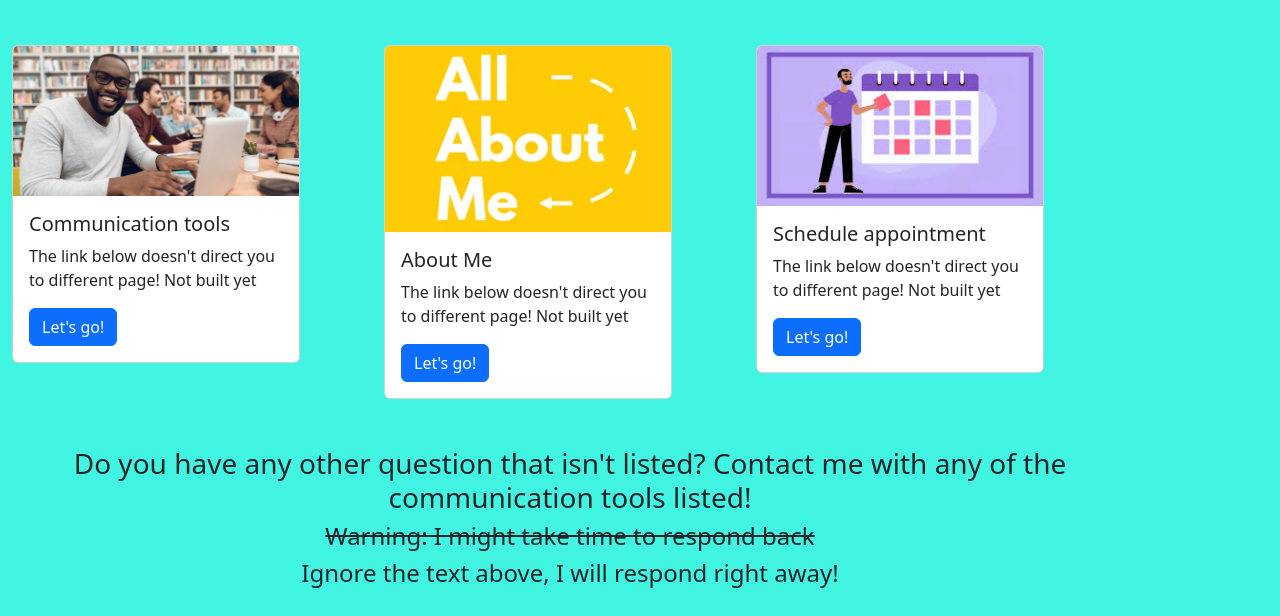
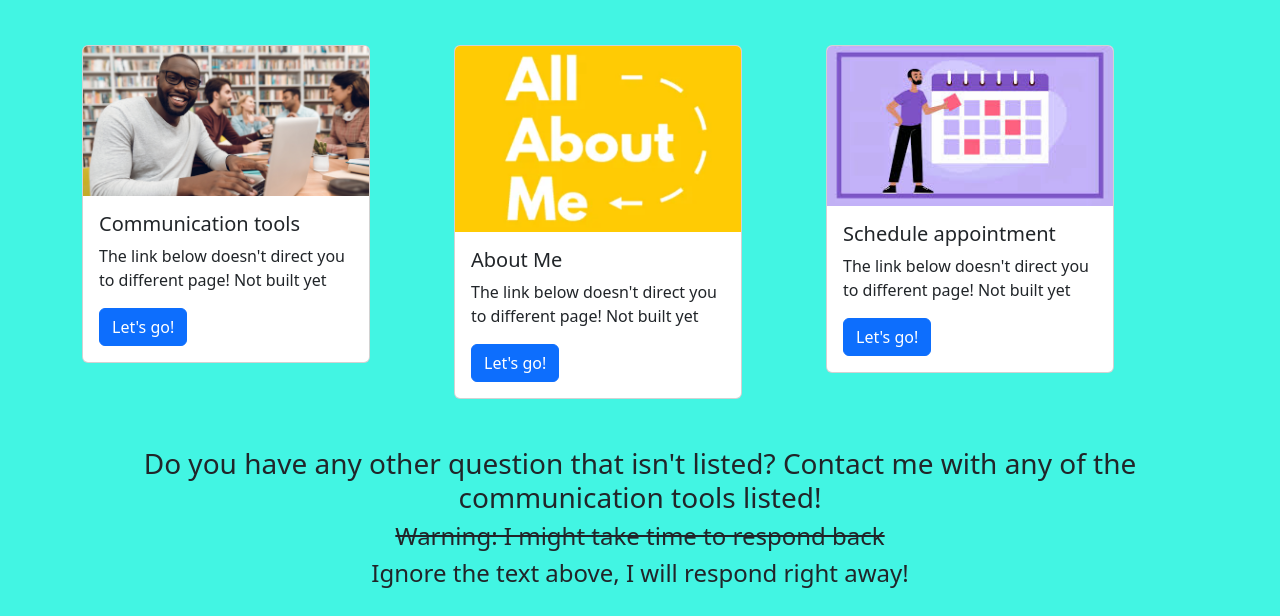
Before and after one commit to YohanChoi1115/my-first-webpage, a plain HTML site: page index.html in a window 1280 px wide. Shown: the part 184-800 px from the top of the page. Drawn offline with nearby package versions, Linux system fonts and the light colour scheme.

Commit message:
third commit

```diff
--- a/index.html
+++ b/index.html
@@ -6,11 +6,6 @@
     <title>My page title</title>
     <link href="https://cdn.jsdelivr.net/npm/bootstrap@5.3.3/dist/css/bootstrap.min.css" rel="stylesheet"
         integrity="sha384-QWTKZyjpPEjISv5WaRU9OFeRpok6YctnYmDr5pNlyT2bRjXh0JMhjY6hW+ALEwIH" crossorigin="anonymous">
-    <style>
-        .shift-right {
-            margin-right: 14%;
-        }
-    </style>
 </head>
 
 <body class="d-flex flex-column min-vh-100" style="background-color: #42f5e3;">
```
